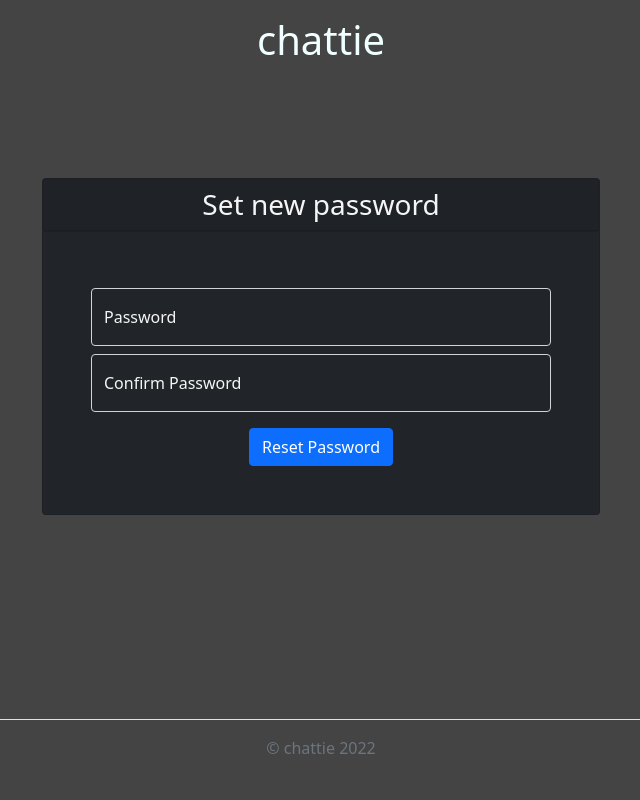
After one commit to MateuszM-M/chattie-app-flask, a Flask app: template chattie/templates/reset_token.html in a window 1280 px wide. The commit adds this page. Shown: the whole page, without its empty margins (319-959 px from the left). Run offline with Flask 2, Linux system fonts and the light colour scheme; the template is opened without the code that fills it: values that come from a table or form of the project are taken from there, others are empty; some libraries are stand-ins or nearby versions.

Commit message:
Add reset password templates

```diff
--- a/chattie/config/base.py
+++ b/chattie/config/base.py
@@ -1,6 +1,8 @@
+import os
 import pathlib
 
 from dotenv import load_dotenv
+
 
 env_path = pathlib.Path(__file__).parent.resolve() / '.env'
 load_dotenv(dotenv_path=env_path)
@@ -20,5 +22,5 @@ class BaseConfig:
     MAIL_SERVER = 'smtp.googlemail.com'
     MAIL_PORT = 587
     MAIL_USE_TLS = True
-    MAIL_USERNAME = os.environ.get('EMAIL_USER')
-    MAIL_PASSWORD = os.environ.get('EMAIL_PASS')
+    MAIL_USERNAME = os.environ.get('MAIL_USERNAME')
+    MAIL_PASSWORD = os.environ.get('MAIL_PASSWORD')
--- a/chattie/templates/edit_profile.html
+++ b/chattie/templates/edit_profile.html
@@ -144,8 +144,9 @@
                 </div>
             </form>
 
-            <a class="nav-link" href="{{ url_for('users.change_password') }}">Change password</a>
-
+            <div class="text-center mt-4">
+                <a class="link-secondary" href="{{ url_for('users.change_password') }}">Change password</a>
+            </div>
         </div>
 
     </div>
--- a/chattie/templates/login.html
+++ b/chattie/templates/login.html
@@ -60,7 +60,7 @@
                             <a class="link-secondary" href="{{ url_for('users.register') }}">Register</a>
                         </div>
                         <div class="text-center mt-2">
-                            <a class="link-secondary" href="">Forgot password</a>
+                            <a class="link-secondary" href="{{ url_for('users.reset_request') }}">Forgot password</a>
                         </div>
                     </div>
 
--- /dev/null
+++ b/chattie/templates/reset_token.html
@@ -0,0 +1,54 @@
+{% extends "main.html" %}
+{% block content %}
+
+<div class="container d-flex justify-content-around my-auto">
+    <div class="card col-md-6 bg-dark">
+        <div class="card text-center bg-dark">
+            <h3 class=" fw-normal card-text card-header ">Set new password</h3>
+        </div>
+
+        <div class="p-5">
+            <form action="" method="POST">
+                {{ form.hidden_tag() }}
+
+
+                    <div class="form-floating my-2">
+                        {% if form.password.errors %}
+                            {{ form.password(class="form-control bg-dark is-invalid text-white", placeholder="Password") }}
+                            <div class="invalid-feedback">
+                                {% for error in form.password.errors %}
+                                    <span>{{ error }}</span>
+                                {% endfor %}
+                            </div>
+                        {% else %}
+                            {{ form.password(class="form-control bg-dark text-white", placeholder="Password") }}
+                        {% endif %}
+                        {{ form.password.label(class="form-control-label") }}
+                    </div>
+
+
+                    <div class="form-floating my-2">
+                        {% if form.confirm_password.errors %}
+                            {{ form.confirm_password(class="form-control bg-dark is-invalid text-white", placeholder="confirm_password") }}
+                            <div class="invalid-feedback">
+                                {% for error in form.confirm_password.errors %}
+                                    <span>{{ error }}</span>
+                                {% endfor %}
+                            </div>
+                        {% else %}
+                            {{ form.confirm_password(class="form-control bg-dark text-white", placeholder="Confirm Password") }}
+                        {% endif %}
+                        {{ form.confirm_password.label(class="form-control-label") }}
+                    </div>
+
+                <div class='text-center'>
+                    {{ form.submit(class="btn btn-primary mt-2") }}
+                </div>
+            </form>
+
+
+        </div>
+    </div>
+</div>
+
+{% endblock %}
```
Also changed, not shown: chattie/models.py (+5 -5 lines), chattie/templates/reset_request.html (added, +39 -0 lines), chattie/users/routes.py (+25 -31 lines), chattie/users/utils.py (added, +15 -0 lines), chattie/site.db.
